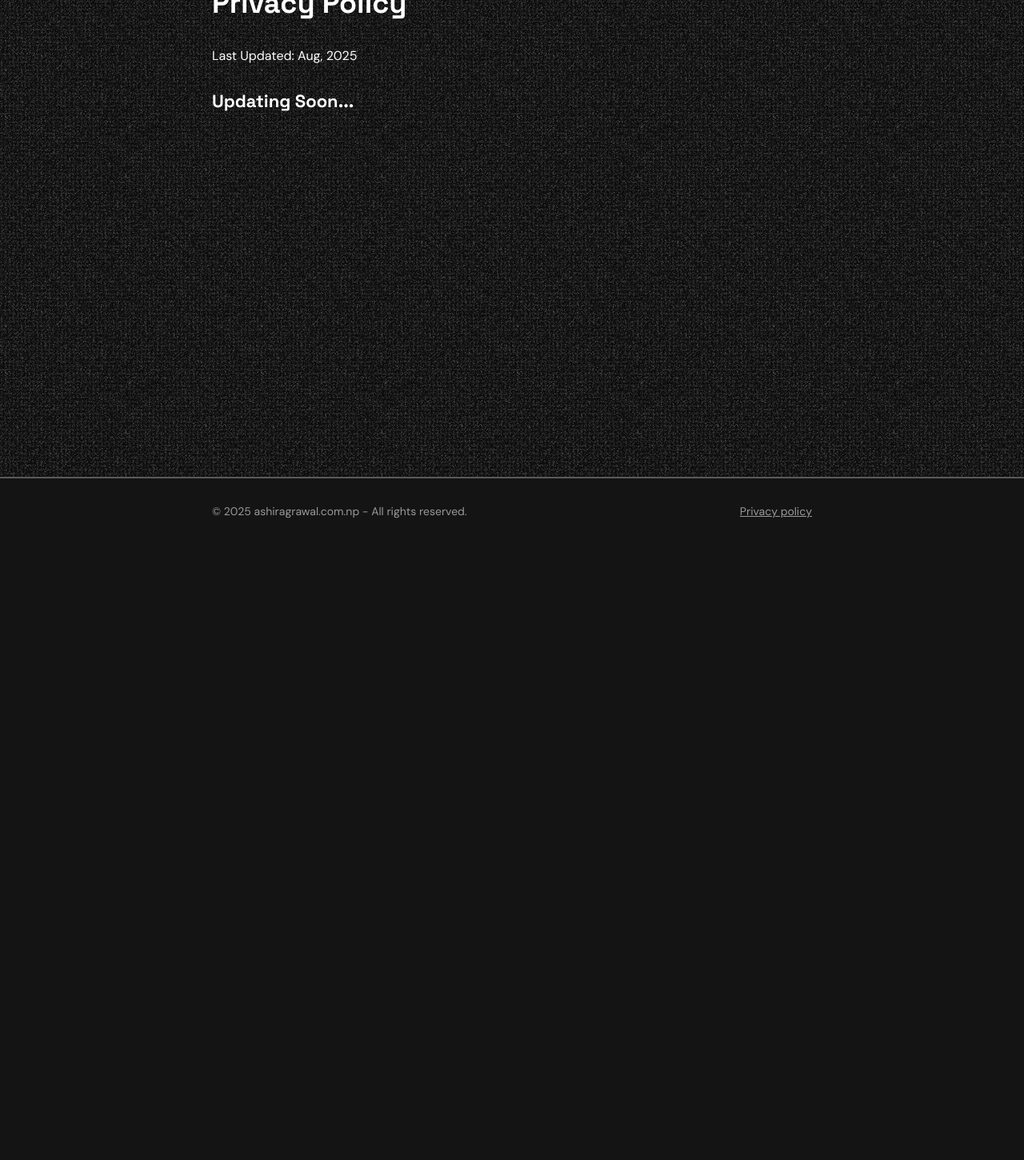
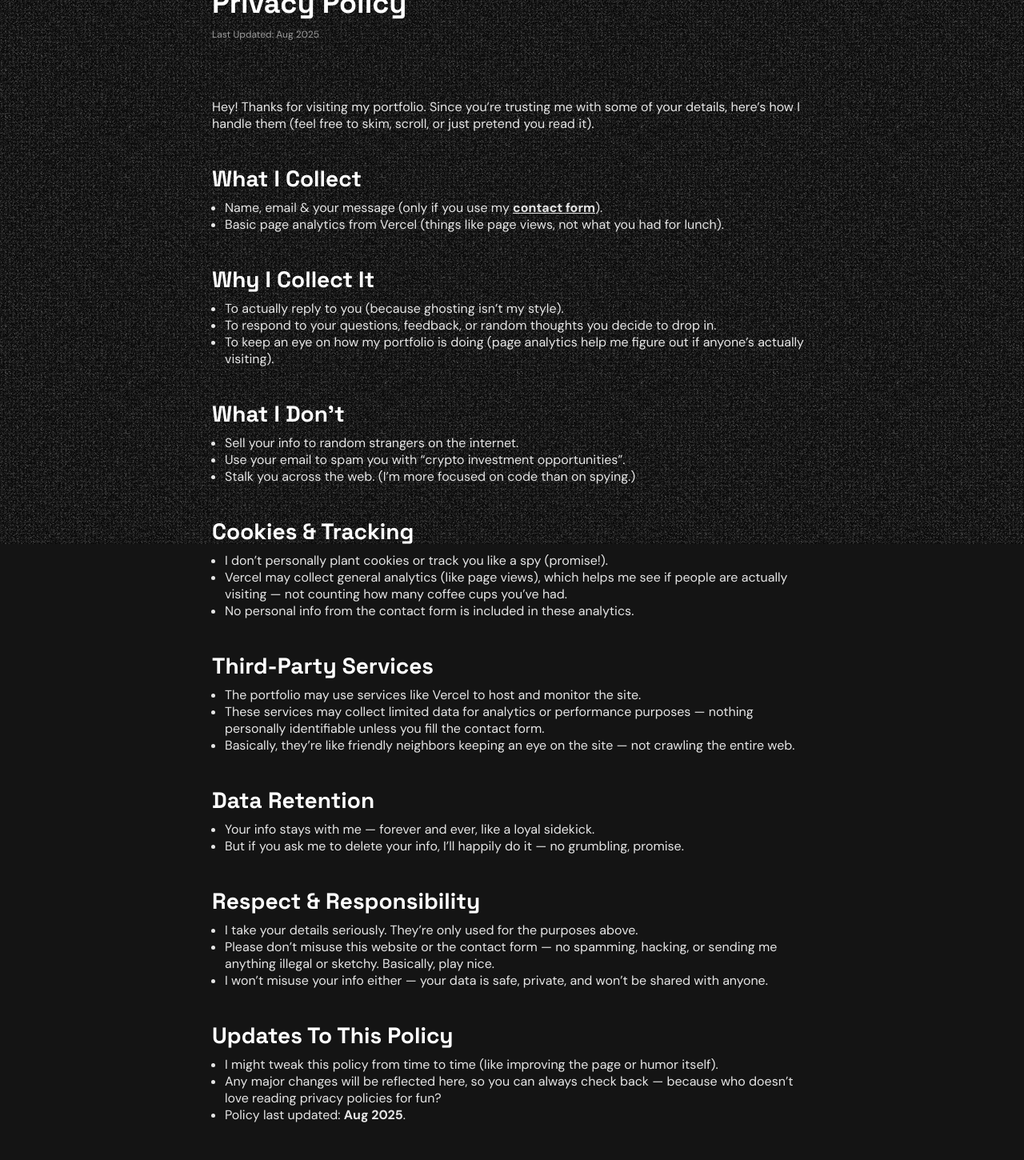
Before and after one commit to AshirAg/ashirs-portfolio, a React (Vite) app in the folder frontend/: page /privacy-policy in a window 1280 px wide. Shown: the part 120-1570 px from the top of the page at 80% size. Before the commit the page ends 800 px from the top, so only its background shows below. Built offline with nearby package versions, Linux system fonts and the light colour scheme.

Commit message:
Updated Privacy policy and added banner on project card - Aug 17, SUN

```diff
--- a/frontend/src/components/micro-components/navbar/NavBar.module.css
+++ b/frontend/src/components/micro-components/navbar/NavBar.module.css
@@ -2,7 +2,7 @@
     position: sticky;
     top: var(--spacing-xl);
     margin: 0 auto;
-    z-index: 1;
+    z-index: 5;
     width: max-content;
 }
 .container{
--- a/frontend/src/components/micro-components/projectCard/ProjectCard.jsx
+++ b/frontend/src/components/micro-components/projectCard/ProjectCard.jsx
@@ -4,11 +4,14 @@ import Button from "../button/Button.jsx";
 import { LuLink } from "react-icons/lu";
 import { LuGithub } from "react-icons/lu";
 
-function ProjectCard({image, project_name, project_description, stacks, buttons = []}){
+function ProjectCard({tag_name, image, project_name, project_description, stacks, buttons = []}){
     return(
         <div className={styles.project_card}>
             <div className={styles.img_section}>
                 <div className={styles.img_container}>
+                    <div className={styles.tag}>
+                        <p className={styles.tag_name}>{tag_name}</p>
+                    </div>
                     <img src={image} alt={project_name} width={400}/>
                 </div>
             </div>
--- a/frontend/src/components/micro-components/projectCard/ProjectCard.module.css
+++ b/frontend/src/components/micro-components/projectCard/ProjectCard.module.css
@@ -20,8 +20,28 @@
 .img_container{
     width: 95%;
     height: 100%;
-    /* height: fit-content; */
     display: flex;
+    position: relative;
+}
+.img_container .tag{
+    position: absolute;
+    top: var(--spacing-sm);
+    left: var(--spacing-sm);
+    border: var(--border-width) solid var(--border-primary);
+    padding: var(--spacing-vsm) var(--spacing-sm);
+    color: var(--text-primary);
+    font-size: var(--body-sm);
+    border-radius: var(--border-rad-sm);
+    z-index: 1;
+    overflow: hidden;
+}
+.img_container .tag::before{
+    content: "";
+    position: absolute;
+    inset: 0;
+    background-color: var(--bg-primary);
+    opacity: 0.7;
+    z-index: -1;
 }
 .img_section .img_container img{
     height: 100%;
--- a/frontend/src/components/projectsContainer/ProjectsContainer.jsx
+++ b/frontend/src/components/projectsContainer/ProjectsContainer.jsx
@@ -7,6 +7,7 @@ import multiVendorEcommProjectImage from "../../assets/images/projects/multi-ven
 function ProjectsContainer({limit}){
     const projectData = [
         {
+            tag_name: "solo",
             image: jewelryEcommProjectImage,
             project_name: "Jewelry eCommerce",
             project_description: "Fully functional jewelry eCommerce website with CMS, integrated payments and an admin dashboard.",
@@ -20,6 +21,7 @@ function ProjectsContainer({limit}){
             ]
         },
         {
+            tag_name: "collaborative",
             image: hyropowerProjectImage,
             project_name: "Hydropower Website",
             project_description: "Dynamic web application with CMS and SEO Optimization.",
@@ -37,6 +39,7 @@ function ProjectsContainer({limit}){
 
         },
         {
+            tag_name: "collaborative",
             image: multiVendorEcommProjectImage,
             project_name: "Multi Vendor eCommerce",
             project_description: "Ecommerce with multiple buyers and sellers, dynamic multi role admin panel.",
@@ -60,6 +63,7 @@ function ProjectsContainer({limit}){
                     key={index}
                     image={item.image}
                     project_name={item.project_name}
+                    tag_name={item.tag_name}
                     project_description={item.project_description}
                     stacks={item.stacks}
                     buttons={item.buttons}
--- a/frontend/src/components/work/Work.jsx
+++ b/frontend/src/components/work/Work.jsx
@@ -5,7 +5,7 @@ import passionChasersImage from '../../assets/images/org/passion-chasers.png';
 function Work(){
     const workData = [
         {
-            timeline: "June 30 - Present",
+            timeline: "June 2025 - Present",
             orgName: "Saran Aura",
             workType: "Contract",
             role: "Project Manager / Full-Stack Web Developer",
@@ -13,8 +13,8 @@ function Work(){
             works: [
                 "Planned & Designed system architecture, user flow and database structure.",
                 "Designed UI/UX tailored to client’s need.",
-                "Developed Full-Stack web application (Frontend + Backend).",
-                "Performed testing and successfully launched the site.",
+                "Developing Full-Stack web application (Frontend + Backend).",
+                // "Performed testing and successfully launched the site.",
             ],
         },
         {
@@ -28,6 +28,7 @@ function Work(){
                 "Redesigned frontend of Hydropower website.",
                 "Redesigned and developed the company’s website with admin dashboard.",
                 "Managed & Hosted various websites.",
+                "Worked collaboratively.",
             ],
         },
     ];
--- a/frontend/src/pages/Privacy.jsx
+++ b/frontend/src/pages/Privacy.jsx
@@ -1,15 +1,67 @@
 import styles from "./css/Privacy.module.css";
+import { Link } from 'react-router-dom';
 
 
 function Privacy(){
+
+    const lastUpdated = "Aug 2025";
+
     return(
         <div className="section">
             <div className={`container ${styles.container}`}>
                 <h1>Privacy Policy</h1>
 
-                <p>Last Updated: Aug, 2025</p>
+                <p className={styles.date}>Last Updated: {lastUpdated}</p>
 
-                <h3>Updating Soon...</h3>
+                <p className={styles.normal}>Hey! Thanks for visiting my portfolio. Since you’re trusting me with some of your details, here’s how I handle them (feel free to skim, scroll, or just pretend you read it).</p>
+                <h2>What I Collect</h2>
+                <ul>
+                    <li>Name, email & your message (only if you use my <Link to="/contact">contact form</Link>).</li>
+                    <li>Basic page analytics from Vercel (things like page views, not what you had for lunch).</li>
+                </ul>
+                <h2>Why I Collect It</h2>
+                <ul>
+                    <li>To actually reply to you (because ghosting isn’t my style).</li>
+                    <li>To respond to your questions, feedback, or random thoughts you decide to drop in.</li>
+                    <li>To keep an eye on how my portfolio is doing (page analytics help me figure out if anyone’s actually visiting).</li>
+                </ul>
+                <h2>What I Don’t</h2>
+                <ul>
+                    <li>Sell your info to random strangers on the internet.</li>
+                    <li>Use your email to spam you with “crypto investment opportunities”.</li>
+                    <li>Stalk you across the web. (I’m more focused on code than on spying.)</li>
+                </ul>
+                <h2>Cookies & Tracking</h2>
+                <ul>
+                    <li>I don’t personally plant cookies or track you like a spy (promise!).</li>
+                    <li>Vercel may collect general analytics (like page views), which helps me see if people are actually visiting — not counting how many coffee cups you’ve had.</li>
+                    <li>No personal info from the contact form is included in these analytics.</li>
+                </ul>
+                <h2>Third-Party Services</h2>
+                <ul>
+                    <li>The portfolio may use services like Vercel to host and monitor the site.</li>
+                    <li>These services may collect limited data for analytics or performance purposes — nothing personally identifiable unless you fill the contact form.</li>
+                    <li>Basically, they’re like friendly neighbors keeping an eye on the site — not crawling the entire web.</li>
+                </ul>
+                <h2>Data Retention</h2>
+                <ul>
+                    <li>Your info stays with me — forever and ever, like a loyal sidekick.</li>
+                    <li>But if you ask me to delete your info, I’ll happily do it — no grumbling, promise.</li>
+                </ul>
+                <h2>Respect & Responsibility</h2>
+                <ul>
+                    <li>I take your details seriously. They’re only used for the purposes above.</li>
+                    <li>Please don’t misuse this website or the contact form — no spamming, hacking, or sending me anything illegal or sketchy. Basically, play nice.</li>
+                    <li>I won’t misuse your info either — your data is safe, private, and won’t be shared with anyone.</li>
+                </ul>
+                <h2>Updates To This Policy</h2>
+                <ul>
+                    <li>I might tweak this policy from time to time (like improving the page or humor itself).</li>
+                    <li>Any major changes will be reflected here, so you can always check back — because who doesn’t love reading privacy policies for fun?</li>
+                    <li>Policy last updated: <b>{lastUpdated}</b>.</li>
+                </ul>
+                <h2>Got Questions?</h2>
+                <p>If you’ve got questions about this privacy policy, or if you want me to delete your info (totally fair), just reach out via the same <Link to="/contact">contact form</Link>. Ironically, yes, you’ll need to give me your email so I can reply.</p>
             </div>
         </div>
     )
--- a/frontend/src/pages/css/Privacy.module.css
+++ b/frontend/src/pages/css/Privacy.module.css
@@ -1,4 +1,27 @@
 .container{
     align-items: start;
-    gap: var(--spacing-xl);
+    gap: var(--spacing-md);
+    /* padding-bottom: var(--spacing-xl2); */
 }
+.container .date{
+    font-size: var(--body-sm);
+    color: var(--text-muted);
+    margin-bottom: var(--spacing-xl2);
+}
+.container h2{
+    margin-top: var(--spacing-xl);
+}
+.container li,
+.container p{
+    color: var(--text-secondary);
+}
+.container a{
+    color: var(--text-secondary);
+    text-decoration: underline;
+    font-weight: bold;
+}
+.container a:hover{
+    color: var(--text-primary);
+    text-decoration: underline;
+    font-weight: bold;
+}
```
